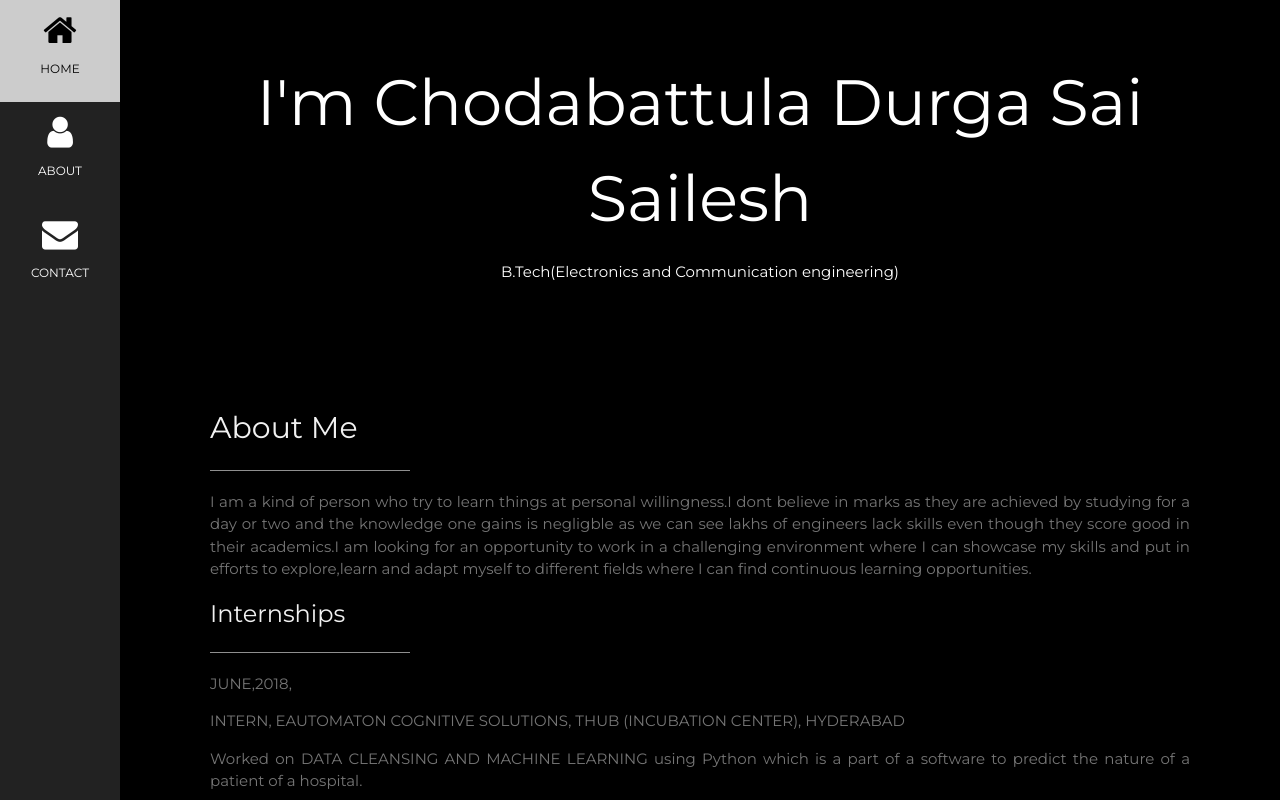
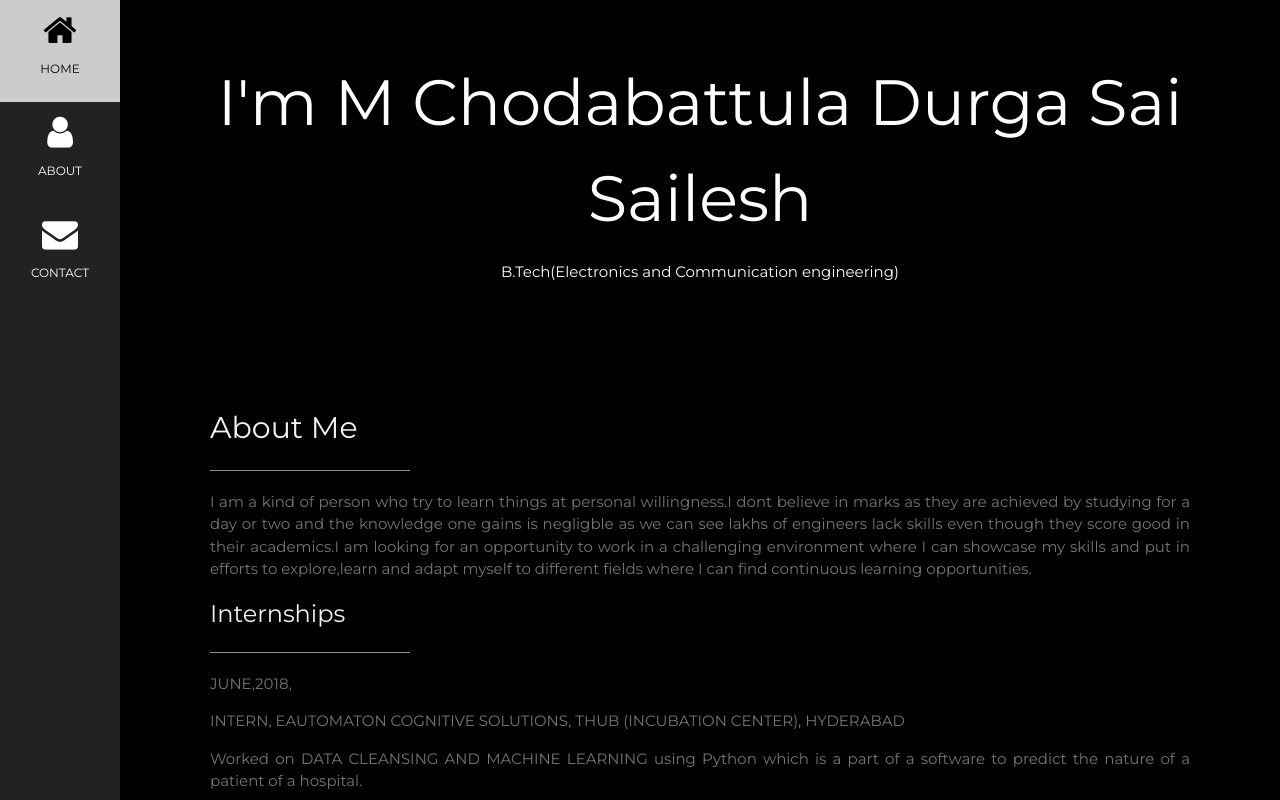
Before and after one commit to sailesh1848/sailesh1848.github.io, a plain HTML site: page index.html in a window 1280 px wide. Shown: the top 800 px of the page. Drawn offline with nearby package versions, Linux system fonts and the light colour scheme.

Commit message:
Update index.html

```diff
--- a/index.html
+++ b/index.html
@@ -48,7 +48,7 @@ body, h1,h2,h3,h4,h5,h6 {font-family: "Montserrat", sans-serif}
 <div class="w3-padding-large" id="main">
   <!-- Header/Home -->
   <header class="w3-container w3-padding-32 w3-center w3-black" id="home">
-    <h1 class="w3-jumbo"><span class="w3-hide-small">I'm</span> Chodabattula Durga Sai Sailesh</h1>
+    <h1 class="w3-jumbo"><span class="w3-hide-small">I'm</span> M Chodabattula Durga Sai Sailesh</h1>
     <p>B.Tech(Electronics and Communication engineering)</p>
   </header>
 
```
